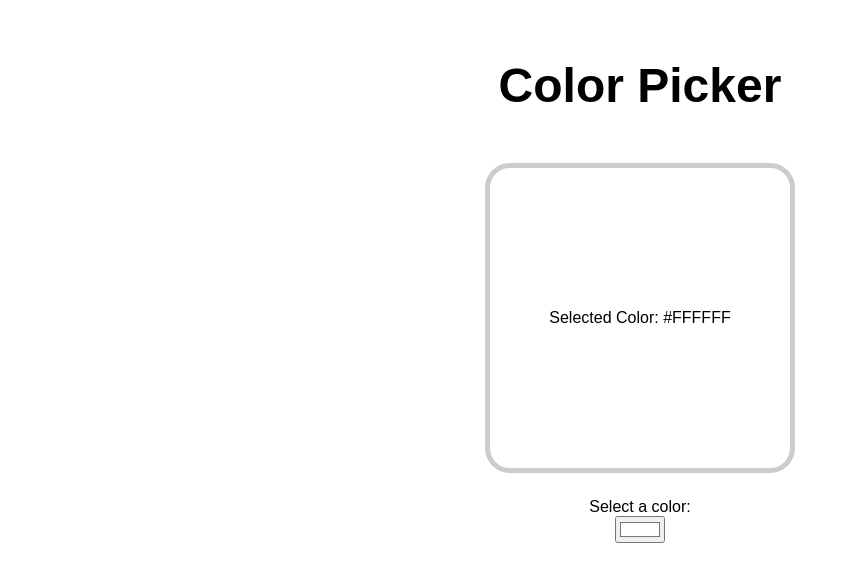
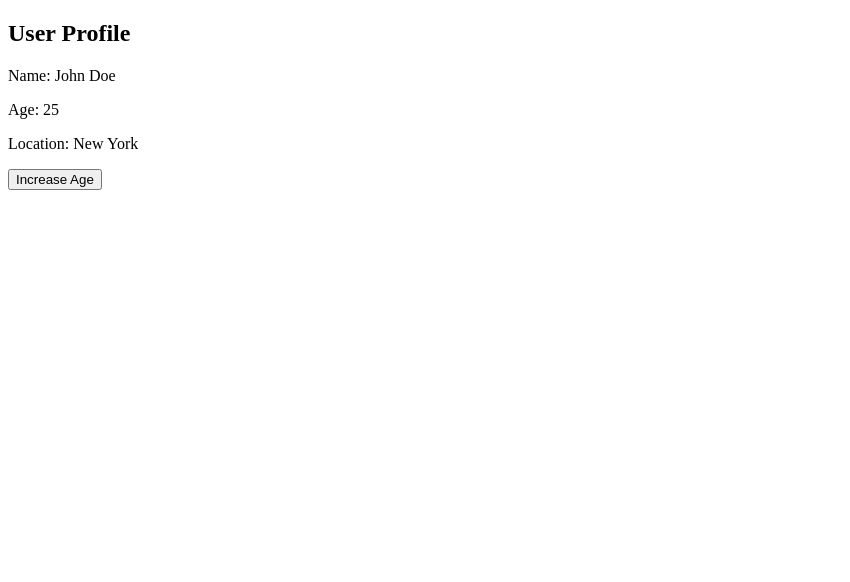
Before and after one commit to CGAJAY/bro-code-tut, a React (Vite) app: page / in a window 1280 px wide. Shown: the top 582 px of the page, without its empty margins (0-850 px from the left). Built offline with nearby package versions, Linux system fonts and the light colour scheme.

Commit message:
Updating the state of objects

```diff
--- a/src/App.jsx
+++ b/src/App.jsx
@@ -4,12 +4,13 @@
 // const titles = ["Dev ajay", "Dev Mark", "Dev Joyce"];
 // import ShoppingCart from "./ShoppingCart";
 // import Button from "./Button";
-import ColorPicker from "./ColorPicker";
+// import ColorPicker from "./ColorPicker";
+import UserProfile from "./UserProfile";
 
 function App() {
 	return (
 		<>
-			<ColorPicker />
+			<UserProfile />
 		</>
 	);
 }
--- /dev/null
+++ b/src/UserProfile.jsx
@@ -0,0 +1,30 @@
+import React, { useState } from "react";
+
+const UserProfile = () => {
+	// Initial state with an object
+	const [user, setUser] = useState({
+		name: "John Doe",
+		age: 25,
+		location: "New York",
+	});
+
+	// Function to update the age
+	const updateAge = () => {
+		setUser((prevUser) => ({
+			...prevUser, // Copy all other properties
+			age: prevUser.age + 1, // Only update age
+		}));
+	};
+
+	return (
+		<div>
+			<h2>User Profile</h2>
+			<p>Name: {user.name}</p>
+			<p>Age: {user.age}</p>
+			<p>Location: {user.location}</p>
+			<button onClick={updateAge}>Increase Age</button>
+		</div>
+	);
+};
+
+export default UserProfile;
```
